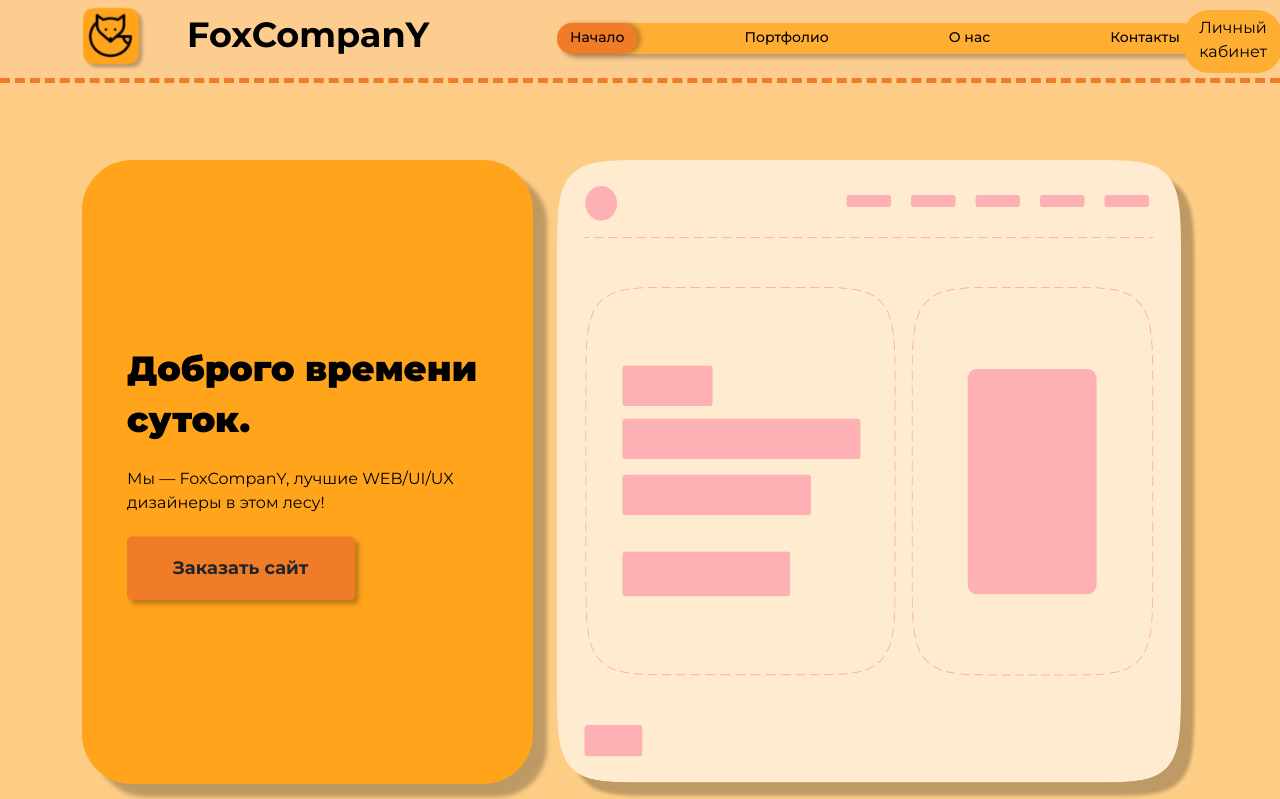
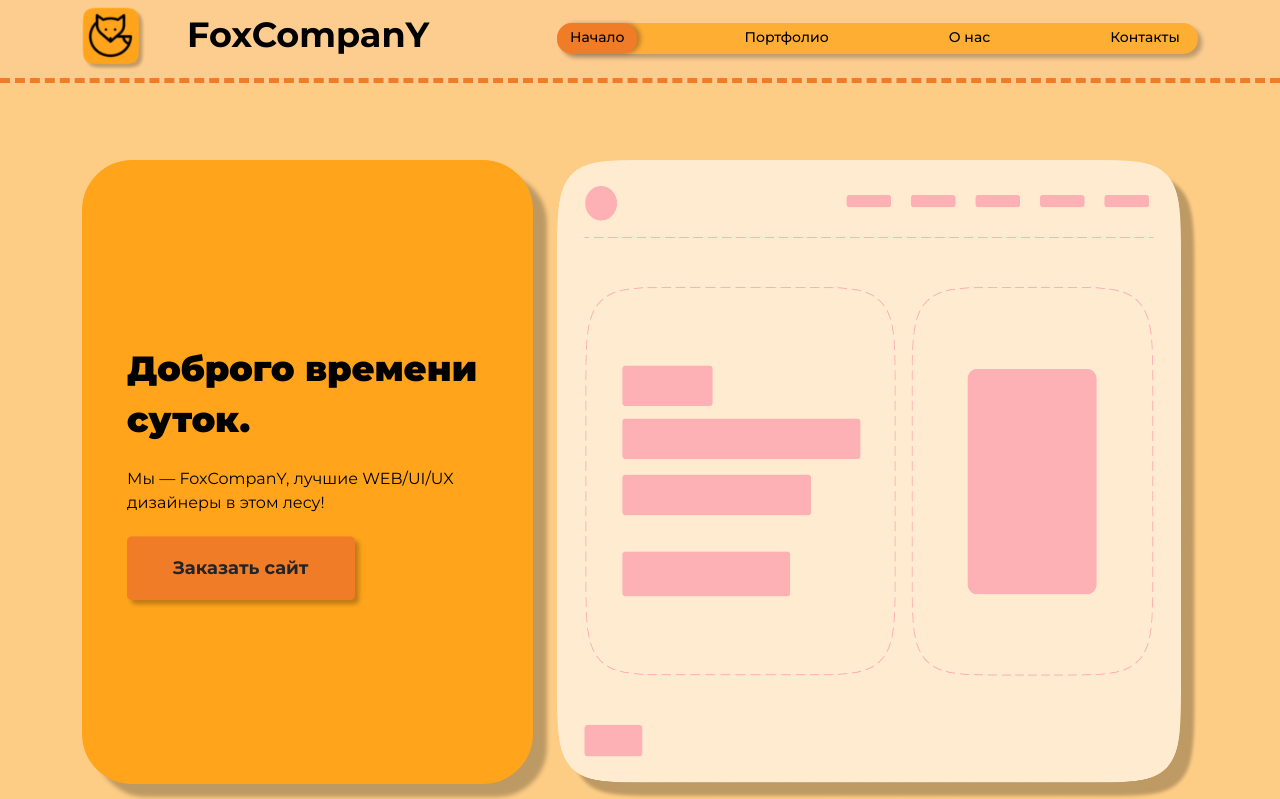
Before and after one commit to mrParsiphal/Advertising_site_in_developing, a Django app: page / in a window 1280 px wide. Shown: the top 799 px of the page. Run offline with Django 4.2, Linux system fonts and the light colour scheme; some libraries are stand-ins or nearby versions.

Commit message:
Update main.html

```diff
--- a/Main_site/Advertising_site/templates/main/main.html
+++ b/Main_site/Advertising_site/templates/main/main.html
@@ -46,7 +46,6 @@
                             <!-- <li class="list"> <a href="#services">Услуги</a> </li> -->
                             <li class="list"> <a href="#footer">Контакты</a> </li>
                         </ul>
-                        <a href="registration" class="account_button">Личный кабинет</a>
                     </div>
                 </div>
             </div>
```
